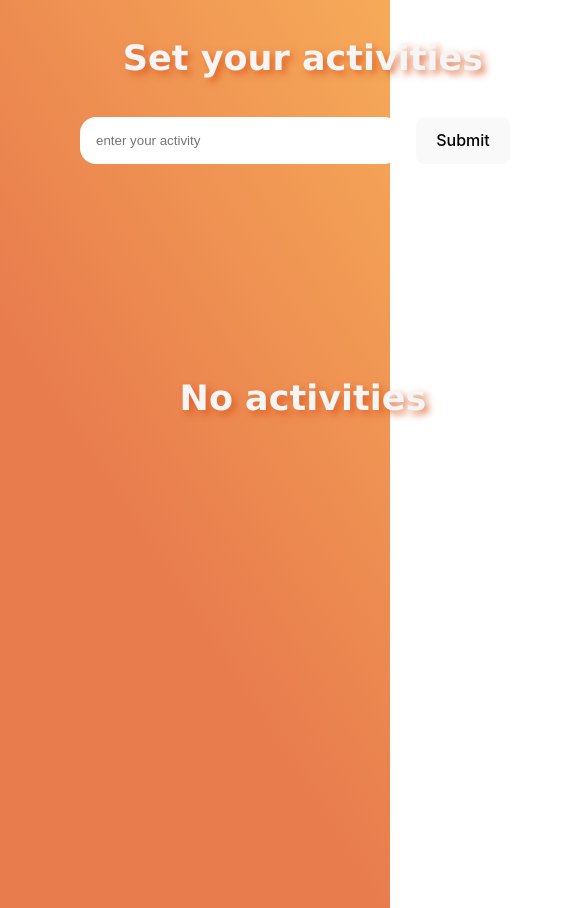
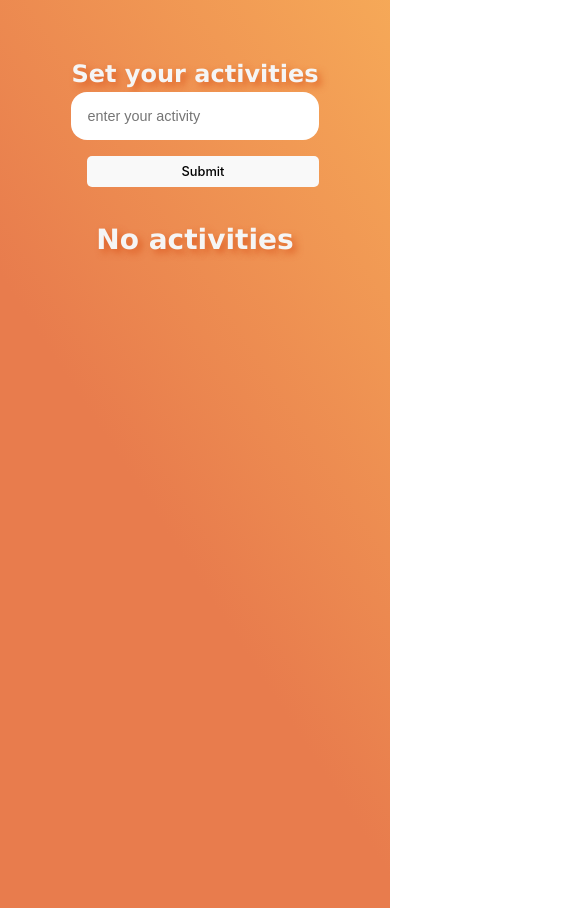
Before and after one commit to Denybix/my-todo-list, a React (Vite) app: page / in a window 390 px wide. Shown: the top 908 px of the page, 585 px wide, since content can reach past the window. Built offline with nearby package versions, Linux system fonts and the light colour scheme.

Commit message:
Updated Commit

```diff
--- a/src/todo.css
+++ b/src/todo.css
@@ -1,4 +1,5 @@
-*{
+/* General Reset */
+* {
     margin: 0;
     padding: 0;
     box-sizing: border-box;
@@ -12,136 +13,195 @@ body {
     user-select: none;
 }
 
-.todo-body
-{
+/* Wrapper for the Todo List */
+.todo-body {
     display: flex;
     flex-direction: column;
+    align-items: center;
+    justify-content: flex-start;
     min-height: 100vh;
-    margin-right: 5rem;
+    max-width: 100%;
+    padding: 4rem 2rem;
 }
 
-label
-{
-    margin-left: 4rem;
+/* Content Centering */
+.container {
+    width: 100%;
+    max-width: 1200px; /* Limits the width to avoid overflowing on large screens */
+    margin: 0 auto;    /* Centers the content */
+    display: flex;
+    flex-direction: column;
+    align-items: center;
+    justify-content: center;
+}
+
+/* Label Styling */
+label {
     font-size: 35px;
-    font-family:Verdana, Geneva, Tahoma, sans-serif;
+    font-family: Verdana, Geneva, Tahoma, sans-serif;
     font-weight: bold;
     color: whitesmoke;
-    text-shadow:  4px 4px 7px rgba(218, 85, 28, 0.74);
+    text-shadow: 4px 4px 7px rgba(218, 85, 28, 0.74);
+    text-align: center;
 }
 
-.todo-input
-{
+/* Input Section */
+.todo-input {
     display: flex;
     flex-direction: column;
+    align-items: center;
+    width: 100%;
 }
 
-.form-input
-{
+.form-input {
     display: flex;
-    margin-top: 2rem;
-    margin-left: 3rem;
+    justify-content: center;
+    flex-wrap: wrap;
+    gap: 1rem;
+    width: 100%;
 }
 
-.form-input input
-{
-    width: 20rem;
+.form-input input {
+    width: 100%;
+    max-width: 500px;
     border-style: none;
     padding: 1rem;
     border-radius: 1rem;
+    font-size: 1rem;
 }
 
-.display-class
-{
-    margin-top: 3rem;
-    position: relative;
+/* Display Section */
+.display-class {
+    margin-top: 2rem;
+    width: 100%;
+    max-width: 500px;
+    display: flex;
+    flex-direction: column;
+    align-items: center;
 }
 
-.display-class p
-{
-    margin-top: 10rem;
-    margin-left: 4rem;
+.display-class p {
     font-size: 35px;
-    font-family:Verdana, Geneva, Tahoma, sans-serif;
+    font-family: Verdana, Geneva, Tahoma, sans-serif;
     font-weight: bold;
     color: whitesmoke;
-    text-shadow:  4px 4px 7px rgba(218, 85, 28, 0.74)
+    text-shadow: 4px 4px 7px rgba(218, 85, 28, 0.74);
+    text-align: center;
 }
 
-.activity-container
-{
-    position: relative;
-    transition: transform 0.3s ease-in-out;
-    display: flex;
-    justify-content: center;
-    align-items: center;
+/* Activity Containers */
+.activity-container {
     background-color: #ffebce;
     padding: 10px;
     margin: 10px 0;
     border-radius: 8px;
-    border-style: none;
-    width: 30rem;
+    width: 100%;
+    max-width: 500px;
     box-shadow: 0px 4px 10px 0px rgba(232, 124, 77, 0.671);
+    display: flex;
+    justify-content: space-between;
+    align-items: center;
 }
 
-.activity-container.move-up
-{
-    transform: translateY(-100%);
+.activity-container .text {
+    flex: 1;
+    text-align: center;
+    font-size: 1rem;
+    color: #333;
 }
 
-.activity-container.move-down
-{
-    transform: translateY(100%);
-}
-
-.activity-container {
-    transition: transform 0.3s ease-in-out;
-}
-
-button
-{
+button {
+    padding: 0.5rem 1rem;
     margin-left: 1rem;
-    user-select: none;
+    font-size: 1rem;
+    border: none;
+    border-radius: 5px;
+    cursor: pointer;
     transition: transform 0.1s ease;
 }
 
-button:active
-{
+button:active {
     transform: translateY(3px);
 }
 
-.up-button
-{
+.up-button {
     background-color: black;
     color: rgb(56, 255, 6);
 }
 
-.down-button
-{
+.down-button {
     background-color: black;
     color: rgb(56, 255, 6);
 }
 
-.delete-button
-{
+.delete-button {
     background-color: red;
     color: white;
 }
 
-.activity-container .text
-{
-    flex: 3;
-    user-select: none;
+/* Responsive Styles */
+@media screen and (max-width: 768px) {
+    .todo-body {
+        padding: 2rem 1rem;
+    }
+
+    .form-input {
+        gap: 1rem;
+        flex-direction: column;
+    }
+
+    .form-input input {
+        width: 100%;
+        font-size: 1rem;
+    }
+
+    .display-class {
+        margin-top: 2rem;
+        align-items: center;
+    }
+
+    .activity-container {
+        padding: 1rem;
+    }
+
+    .activity-container .text {
+        font-size: 1rem;
+    }
+
+    button {
+        padding: 0.5rem;
+        font-size: 1rem;
+    }
 }
 
-@keyframes wave {
-    0% {
-        background-position: 0% 0%;
+@media screen and (max-width: 480px) {
+    .todo-body {
+        padding: 1.5rem 1rem;
     }
-    50% {
-        background-position: 100% 50%;
+
+    label {
+        font-size: 24px;
     }
-    100% {
-        background-position: 0% 0%;
+
+    .form-input input {
+        font-size: 0.9rem;
+    }
+
+    .display-class p {
+        font-size: 28px;
+    }
+
+    .activity-container {
+        width: 100%;
+        padding: 0.8rem;
+    }
+
+    .activity-container .text {
+        font-size: 0.9rem;
+    }
+
+    button {
+        font-size: 0.8rem;
+        padding: 0.5rem;
     }
 }
```
